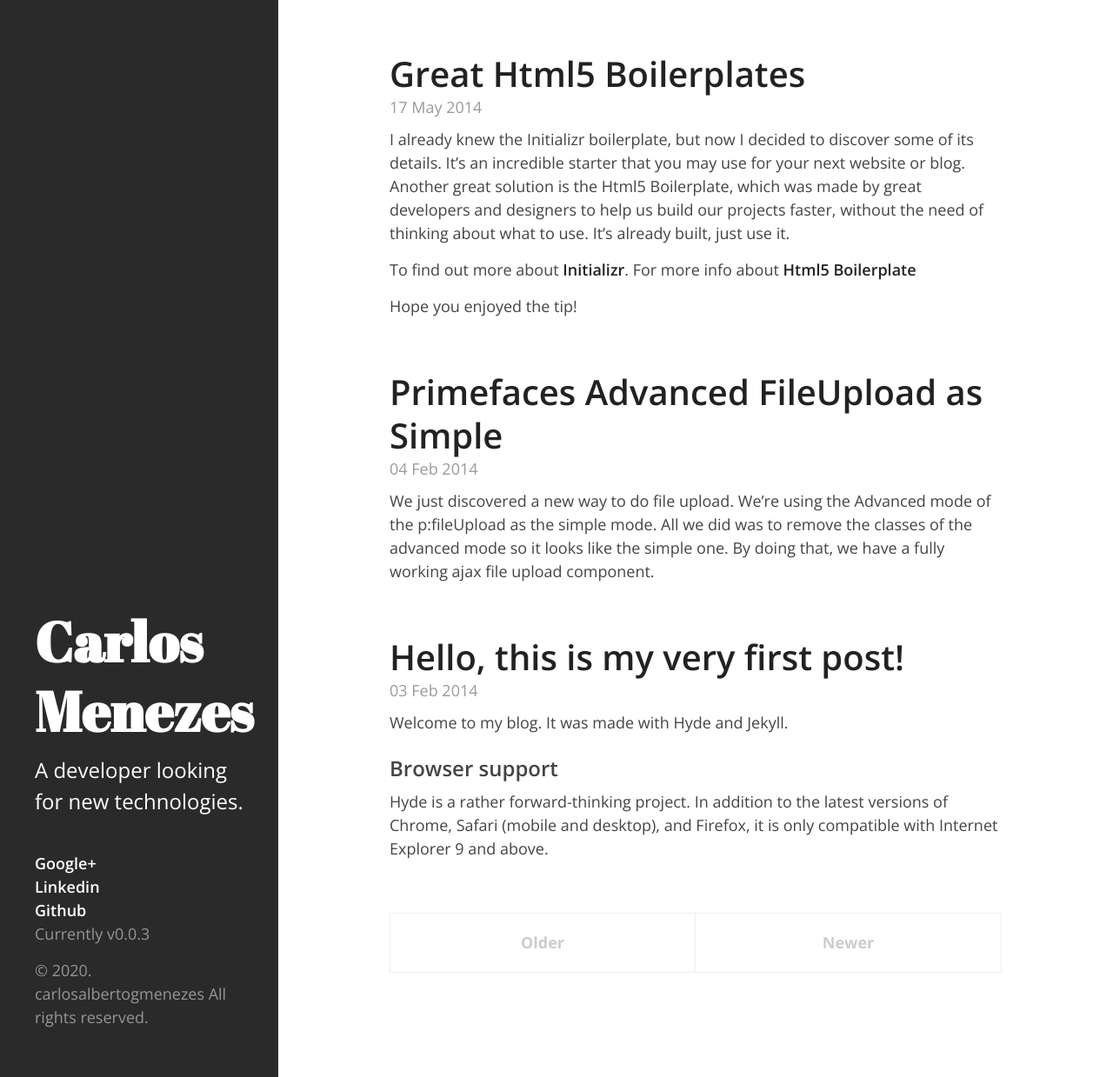
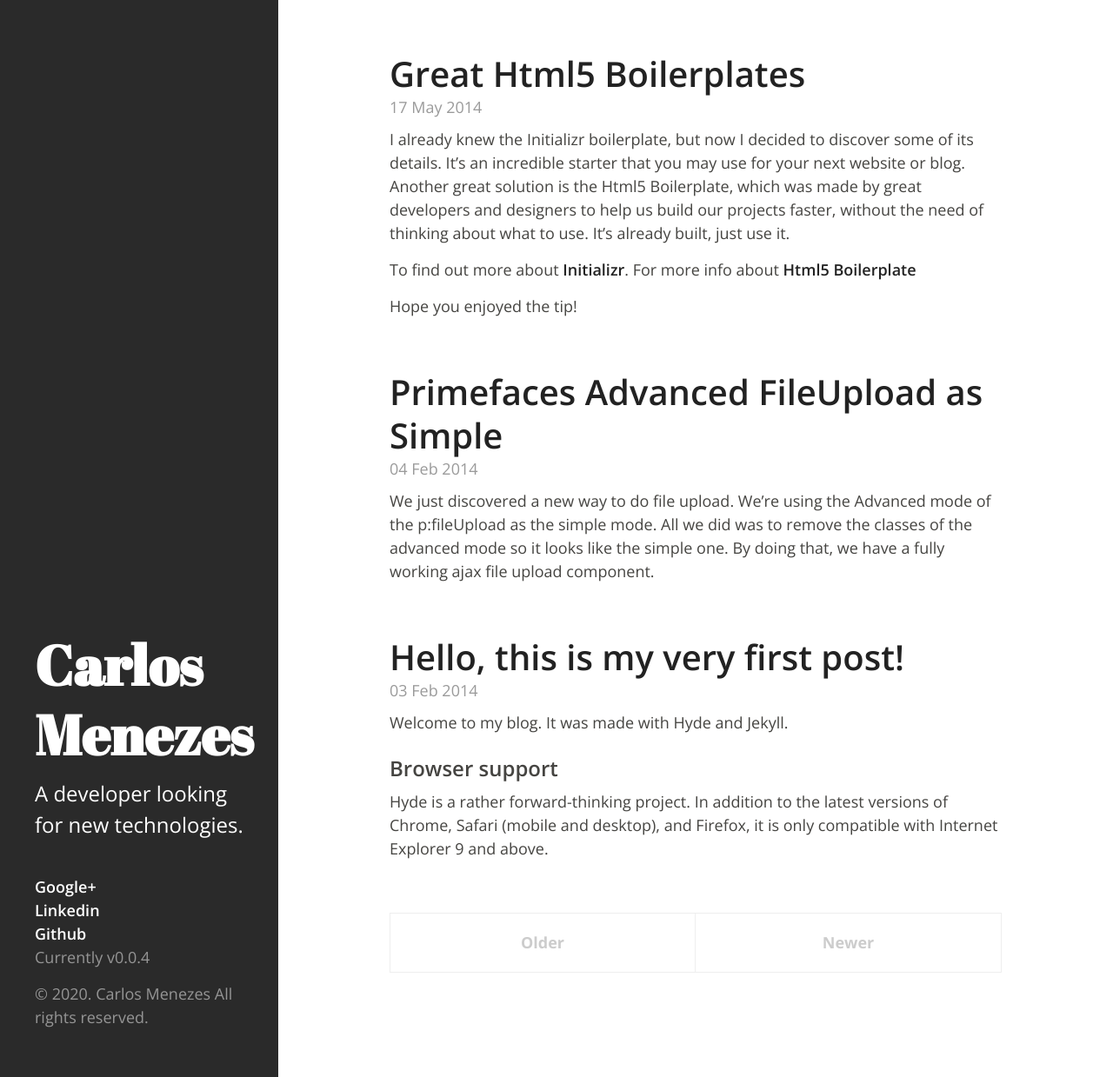
Before and after one commit to cgmenezes/cgmenezes.github.io, a Jekyll site: the page built from index.html, in a window 1280 px wide and 1239 px high. Shown: the whole window at 87% size. Built offline with Jekyll 4.4.1, drawn with Linux system fonts in a browser that asks for light colours; Markdown is read by kramdown in place of the engine named in the settings; the list of posts is cut into pages by our own code.

Commit message:
Update _config.yml

```diff
--- a/_config.yml
+++ b/_config.yml
@@ -3,9 +3,9 @@ tagline:      'Carlos Menezes'
 year:         2020
 description:  'A developer looking for new technologies.'
 url:          http://cgmenezes.github.io/
-version:      0.0.3
+version:      0.0.4
 author:
-  name:       'carlosalbertogmenezes'
+  name:       'Carlos Menezes'
   email:      'carlosalbertogmenezes@gmail.com'
 markdown:     rdiscount
 permalink:    pretty
```
